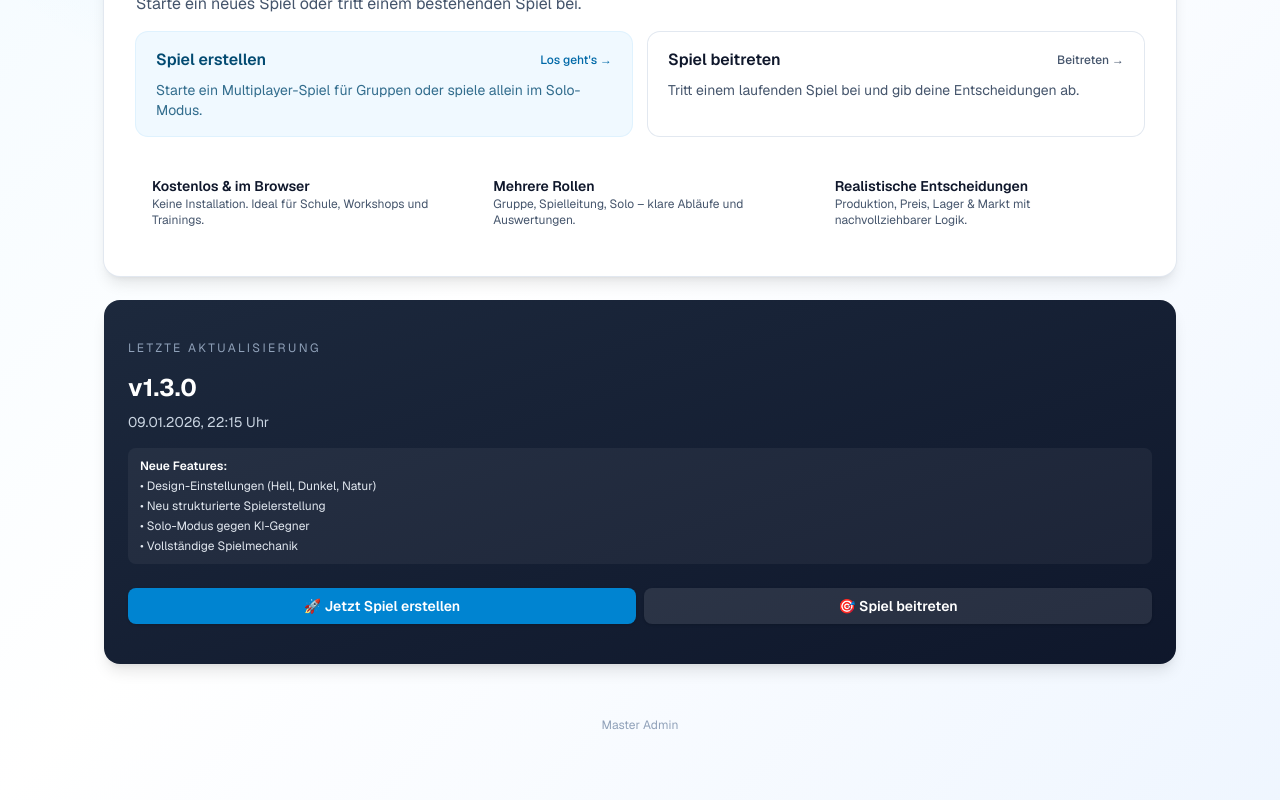
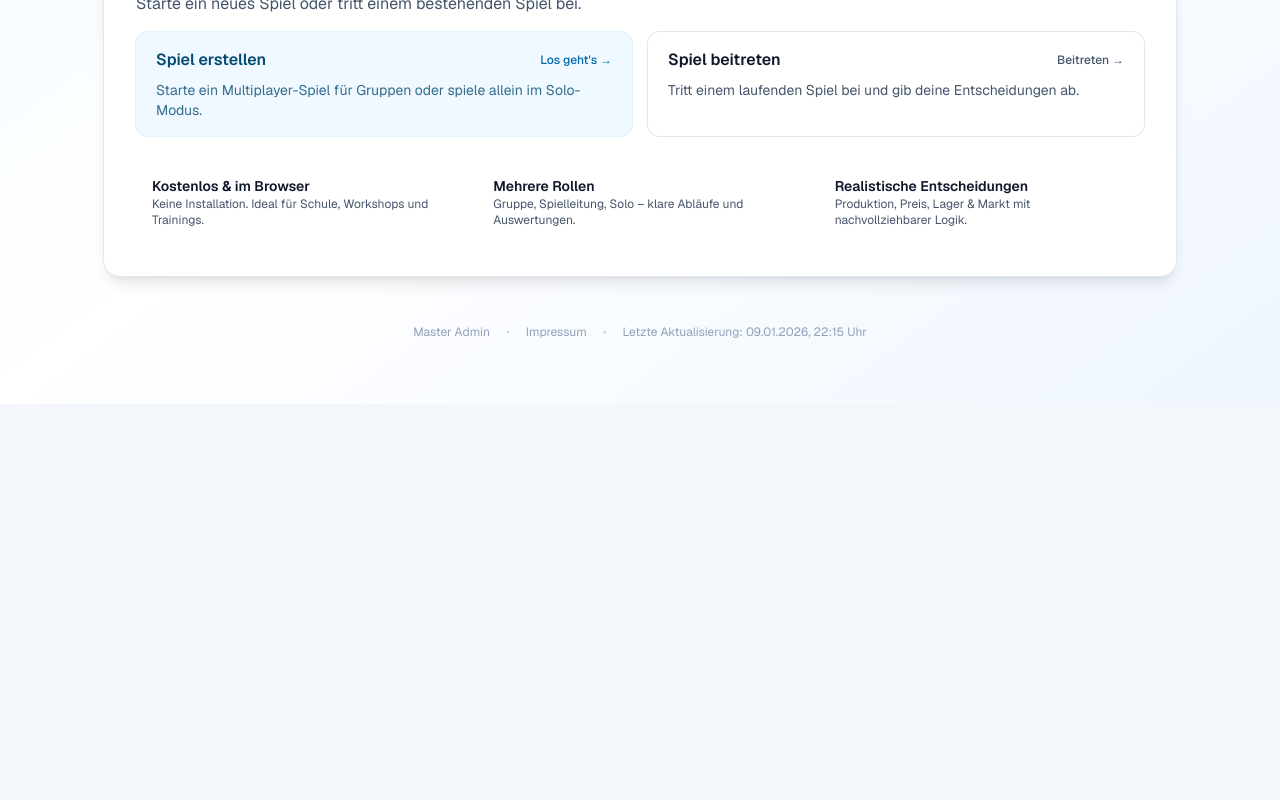
Before and after one commit to swjnmang/marktmatch5, a Next.js app in the folder mm5-vercel/: page / in a window 1280 px wide. Shown: the part 549-1349 px from the top of the page. After the commit the page ends 953 px from the top, so only its background shows below. Built offline with nearby package versions, Linux system fonts and the light colour scheme.

Commit message:
Impressum hinzugefügt als Modal, Update-Box entfernt, Footer mit Admin/Impressum/letzte Aktualisierung

```diff
--- a/mm5-vercel/src/app/page.tsx
+++ b/mm5-vercel/src/app/page.tsx
@@ -87,42 +87,73 @@ export default function Home() {
             </div>
           </div>
 
-          <div className={`rounded-2xl bg-gradient-to-br from-slate-800 to-slate-900 px-6 py-10 text-slate-50 shadow-lg ring-1 ring-white/10`}>
-            <p className="text-xs uppercase tracking-[0.2em] text-slate-400">Letzte Aktualisierung</p>
-            <div className="mt-4 space-y-2">
-              <p className="text-2xl font-bold text-white">v{VERSION.number}</p>
-              <p className="text-sm text-slate-300">
-                {VERSION.date}, {VERSION.time} Uhr
-              </p>
-              <div className="mt-4 rounded-lg bg-white/5 px-3 py-2.5 text-xs text-slate-200">
-                <p className="font-semibold text-white mb-1">Neue Features:</p>
-                <ul className="space-y-1">
-                  <li>• Design-Einstellungen (Hell, Dunkel, Natur)</li>
-                  <li>• Neu strukturierte Spielerstellung</li>
-                  <li>• Solo-Modus gegen KI-Gegner</li>
-                  <li>• Vollständige Spielmechanik</li>
-                </ul>
+        </section>
+
+        {/* Footer Links */}
+        <div className="flex flex-wrap items-center justify-center gap-4 text-center text-xs text-slate-400">
+          <Link
+            href="/admin"
+            className="hover:text-slate-600 transition"
+          >
+            Master Admin
+          </Link>
+          <span className="text-slate-300">•</span>
+          <button
+            onClick={() => {
+              const modal = document.getElementById('impressum-modal');
+              if (modal) modal.classList.remove('hidden');
+            }}
+            className="hover:text-slate-600 transition"
+          >
+            Impressum
+          </button>
+          <span className="text-slate-300">•</span>
+          <span>Letzte Aktualisierung: {VERSION.date}, {VERSION.time} Uhr</span>
+        </div>
+
+        {/* Impressum Modal */}
+        <div
+          id="impressum-modal"
+          className="hidden fixed inset-0 z-50 flex items-center justify-center bg-black/50 backdrop-blur-sm"
+          onClick={(e) => {
+            if (e.target === e.currentTarget) {
+              const modal = document.getElementById('impressum-modal');
+              if (modal) modal.classList.add('hidden');
+            }
+          }}
+        >
+          <div className="relative max-w-lg mx-4 bg-white rounded-2xl shadow-2xl p-8 ring-1 ring-slate-200">
+            <button
+              onClick={() => {
+                const modal = document.getElementById('impressum-modal');
+                if (modal) modal.classList.add('hidden');
+              }}
+              className="absolute top-4 right-4 text-slate-400 hover:text-slate-600 transition"
+            >
+              ✕
+            </button>
+            <h2 className="text-2xl font-bold text-slate-900 mb-6">Impressum</h2>
+            <div className="space-y-4 text-sm text-slate-700">
+              <div>
+                <p className="font-semibold text-slate-900 mb-1">Angaben gemäß § 5 TMG</p>
+                <p>Jonathan Mangold</p>
+                <p>c/o Schenkenstraße 10</p>
+                <p>74544 Michelbach, Deutschland</p>
               </div>
-              <div className="mt-6 grid gap-2 sm:grid-cols-2">
-                <Link href="/spiel-erstellen" className="inline-flex items-center justify-center gap-2 rounded-lg bg-sky-600 px-4 py-2 text-sm font-semibold text-white shadow-sm transition hover:bg-sky-700">
-                  🚀 Jetzt Spiel erstellen
-                </Link>
-                <Link href="/gruppe" className="inline-flex items-center justify-center gap-2 rounded-lg bg-white/10 px-4 py-2 text-sm font-semibold text-white shadow-sm transition hover:bg-white/20">
-                  🎯 Spiel beitreten
-                </Link>
+              <div>
+                <p className="font-semibold text-slate-900 mb-1">Vertreten durch</p>
+                <p>Jonathan Mangold</p>
+              </div>
+              <div>
+                <p className="font-semibold text-slate-900 mb-1">Kontakt</p>
+                <p>E-Mail: <a href="mailto:info@nachhilfe-wirtschaftsschule.de" className="text-sky-600 hover:underline">info@nachhilfe-wirtschaftsschule.de</a></p>
+              </div>
+              <div>
+                <p className="font-semibold text-slate-900 mb-1">Verantwortlich für den Inhalt nach § 55 Abs. 2 RStV</p>
+                <p>Jonathan Mangold (Anschrift wie oben)</p>
               </div>
             </div>
           </div>
-        </section>
-
-        {/* Admin Link - versteckt am unteren Rand */}
-        <div className="text-center">
-          <Link
-            href="/admin"
-            className="text-xs text-slate-400 hover:text-slate-600 transition"
-          >
-            Master Admin
-          </Link>
         </div>
       </div>
     </main>
```
